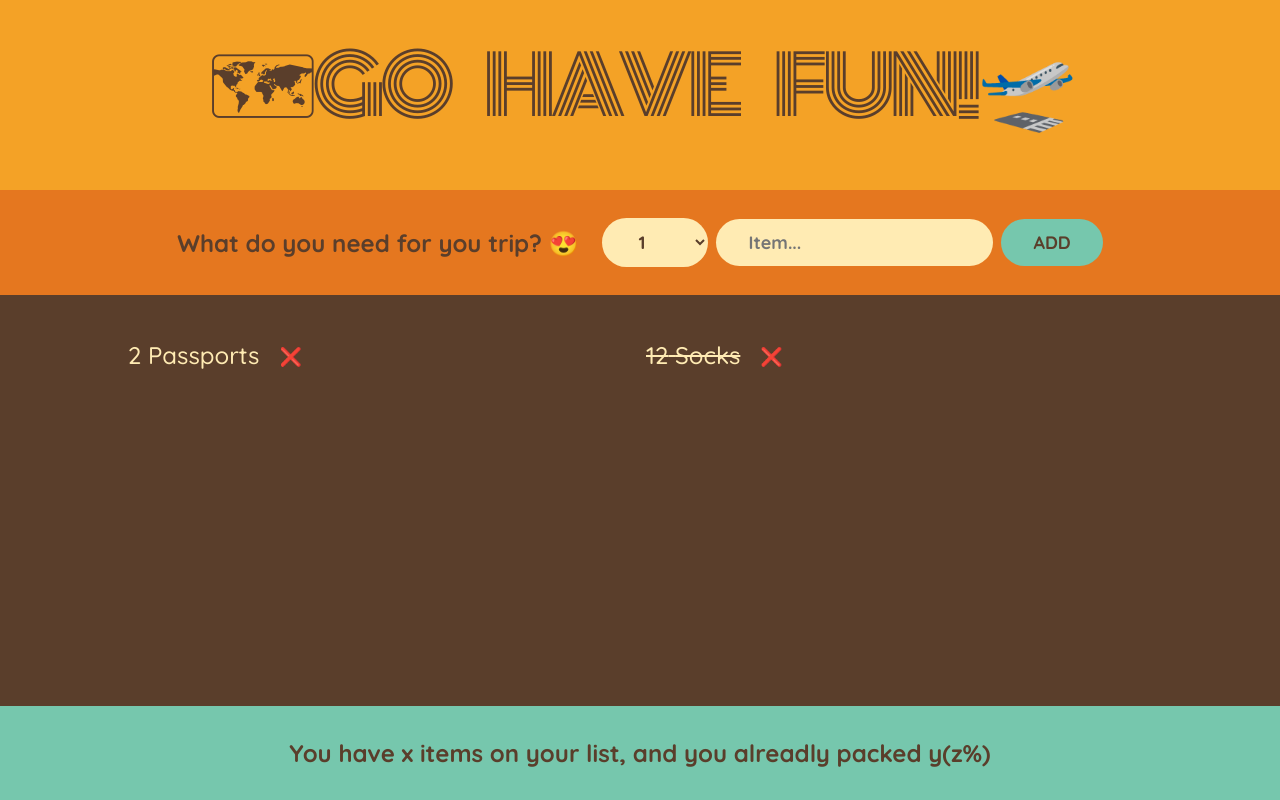
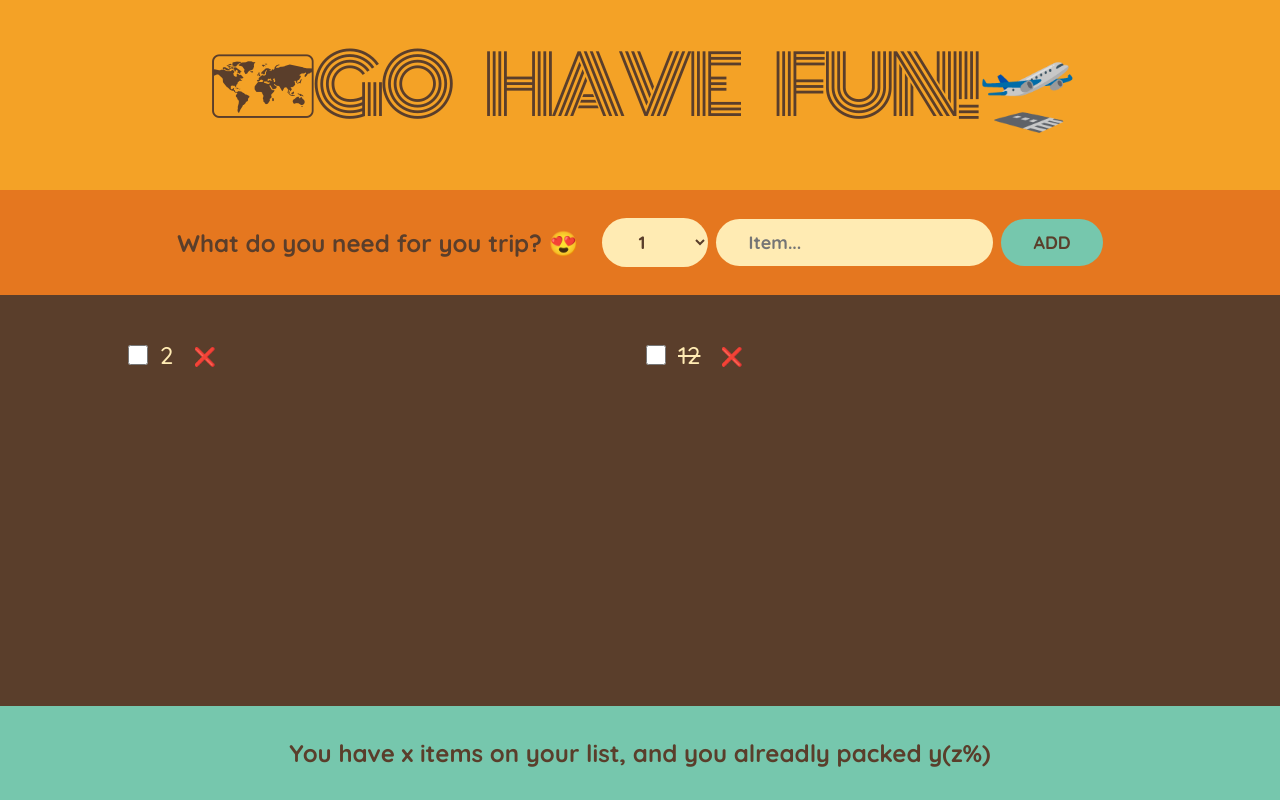
Before and after one commit to qinangao/packing-list-app, a React (Create React App) app: page / in a window 1280 px wide. Built offline with nearby package versions, Linux system fonts and the light colour scheme.

Commit message:
add checkbox

```diff
--- a/src/components/Item.jsx
+++ b/src/components/Item.jsx
@@ -1,10 +1,15 @@
-export default function Item({ object }) {
+export default function Item({ object, onDelete, onToggle }) {
   return (
     <li>
+      <input
+        type="checkbox"
+        value={object.packed}
+        onChange={() => onToggle(object.id)}
+      />
       <span style={object.packed ? { textDecoration: "line-through" } : {}}>
-        {object.quantity} {object.description}
+        {object.quantity} {object.input}
       </span>
-      <button>❌</button>
+      <button onClick={() => onDelete(object.id)}>❌</button>
     </li>
   );
 }
```
